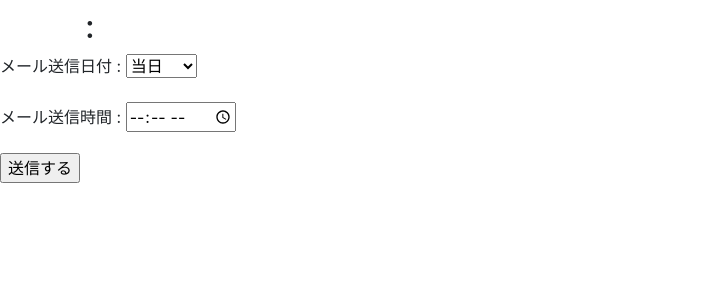
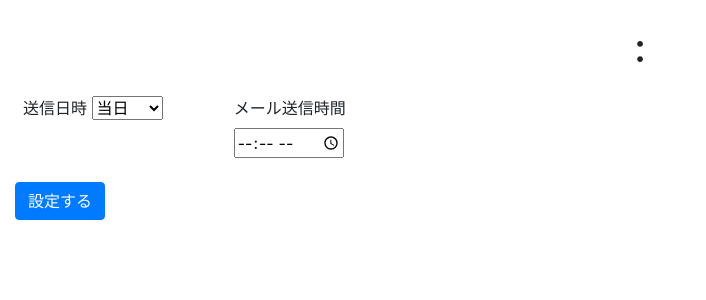
Before and after one commit to Kyo-72/work_app, a Flask app: template templates/index.html in a window 1280 px wide. Shown: the part 56-356 px from the top of the page, without its empty margins (0-706 px from the left). Run offline with Flask 3, Linux system fonts and the light colour scheme; the template is opened without the code that fills it, so the values that code supplies are empty; parts of the project's set-up code (start-up, migrations or seed data) failed here and were passed over; some libraries are stand-ins or nearby versions.

Commit message:
時間設定と講師情報削除画面調整

```diff
--- a/email.txt
+++ b/email.txt
@@ -1 +1 @@
-出勤コーチに連絡をしています<br><br>清野 恭平　　:×講 ×講 ×講 ×講 5講 6講 <br>安達 有沙　　:×講 ×講 ×講 4講 ×講 ×講 <br>池宮 光　　　:×講 ×講 3講 ×講 5講 ×講 <br>伊藤 真隆　　:×講 ×講 ×講 ×講 5講 ×講 <br>伊東 優樹　　:×講 ×講 ×講 4講 5講 ×講 <br>上田 倫子　　:×講 ×講 ×講 4講 ×講 ×講 <br>内海 菜乃　　:×講 ×講 ×講 ×講 ×講 ×講 <br>大枝 泰也　　:×講 ×講 ×講 4講 ×講 ×講 <br>神田 美憂　　:×講 ×講 ×講 ×講 5講 ×講 <br>小島 豊生　　:×講 ×講 ×講 ×講 5講 ×講 <br>白井 優貴　　:×講 ×講 ×講 ×講 5講 6講 <br>田口 真美　　:×講 ×講 ×講 4講 5講 ×講 <br>松田 黎　　　:×講 ×講 ×講 ×講 5講 6講 <br>村山 菜摘美　:×講 ×講 ×講 4講 ×講 ×講 <br><br><br>＊このメールは現時点でのマイクラスの情報から自動的に作成、送信しています。授業準備を万全にするため、余裕をもって出勤してください。<br><br>1講目  12:15～13:35<br>2講目  13:50～15:10<br>3講目  15:25～16:45<br>4講目  17:10～18:30<br>5講目  18:45～20:05<br>6講目  20:20～21:40<br><br>
+出勤コーチに連絡をしています<br><br><br><br>＊このメールは現時点でのマイクラスの情報から自動的に作成、送信しています。授業準備を万全にするため、余裕をもって出勤してください。<br><br>1講目  12:15～13:35<br>2講目  13:50～15:10<br>3講目  15:25～16:45<br>4講目  17:10～18:30<br>5講目  18:45～20:05<br>6講目  20:20～21:40<br><br>
--- a/templates/add_teachers_info.html
+++ b/templates/add_teachers_info.html
@@ -3,7 +3,7 @@
 
 <h3 class="my-3 ml-2">登録済みメールアドレス一覧</h3>
   <div class="table-responsive">
-    <table class="table">
+    <table class="table text-nowrap h-25">
         <thead>
             <tr>
                 <th>氏名</th>
@@ -64,7 +64,7 @@
 
         <div class="col-md-2">
           <label for="grade" class="form-label">学年</label>
-          <select name="grade">
+          <select class="form-select" name="grade">
             {% for grade in  range(7)%}
                 {% if grade == 0 %}
                     <option value={{grade}}> 社員 </option>
@@ -78,7 +78,7 @@
 
         <div class="col-md-2 ">
           <label for="branch_selection" class="form-label">教室</label>
-          <select name="branch_selection">
+          <select class="form-select" name="branch_selection">
             {% for branch in branches %}
                 <option value={{branch.id}}> {{branch.name}} </option>
             {% endfor %}
--- a/templates/index.html
+++ b/templates/index.html
@@ -1,60 +1,61 @@
 {% extends "base.html" %}
 {% block content %}
 
+<h1 class="text-center my-4">
 
-<section class="wrapper">
-    <div class="container">
-        <div class="content">
-            <h2 class="date">
     {% if exe_date == 0: %}
-            <p>当日</p>
+        当日
     {%elif exe_date == 1:%}
-            <p>前日</p>
+        前日
     {%elif exe_date == 2:%}
-            <p>2日前</p>
+        2日前
     {%elif exe_date == 3:%}
-            <p>3日前</p>
+        3日前
     {% else:%}
 
     {% endif %}
+</h1>
 
-            </h2>
-            <h2 class="time">
+<h1 class="text-center my-4">
+
     {%if exe_min < 10 :%}
     {{exe_hour}}:0{{exe_min}}
     {% else: %}
     {{exe_hour}}:{{exe_min}}
     {% endif %}
-            </h2>
-        </div>
-    </div>
-</section>
 
-
-
+</h1>
 
 <form method="post">
 
-    <p>
-        <label for="exe_date">メール送信日付 : </label>
-        <select name="exe_date">
+
+    <div class="row g-3 mx-2 mt-3">
+
+        <div class="col-md-2">
+            <label for="exe_date" class="form-label">送信日時</label>
+            <select class="form-select" name="exe_date">
                 <option value=0>当日</option>
                 <option value=1>前日</option>
                 <option value=2>二日前</option>
                 <option value=3>三日前</option>
             </select>
-    </p>
+        </div>
 
-        <p>
-            <label for="exe_time">メール送信時間 : </label>
+
+        <div class="col-md-2 ">
+            <label for="exe_time">メール送信時間</label>
             <input id="exe_time" type="time" name="exe_time"
                    required
                    pattern="[0-9]{2}:[0-9]{2}">
             <span class="validity"></span>
-        </p>
+          </div>
 
+        </div>
+    </div>
 
-        <p><input type="submit" value="送信する"></p>
+    <div class="col-md-2 my-4">
+        <button type="submit" class="btn btn-primary">設定する</button>
+    </div>
 
     </form>
 
```
Also changed, not shown: templates/del_teachers_info.html (+10 -9 lines). Lines whose indentation alone changed are shown as unchanged.
